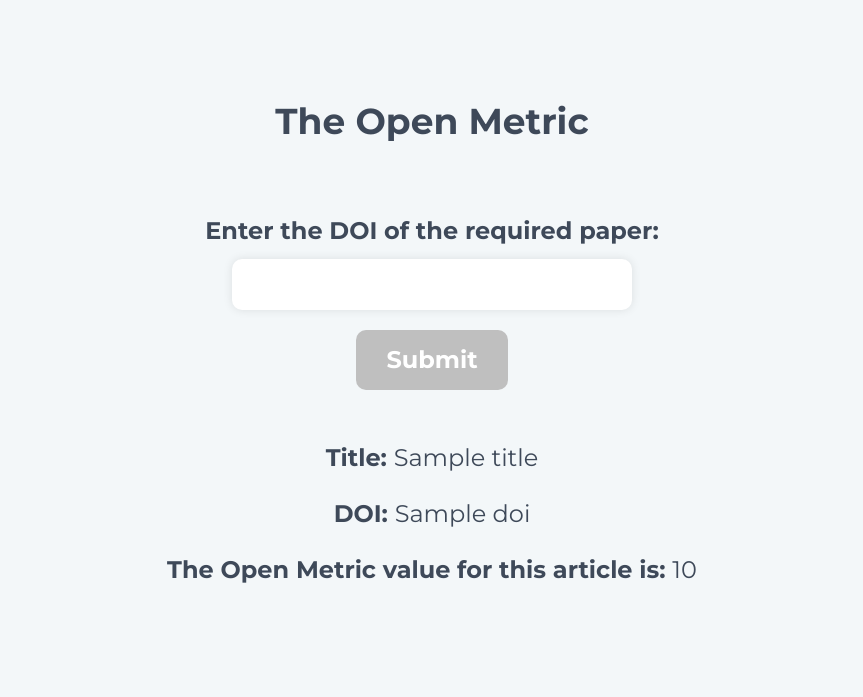
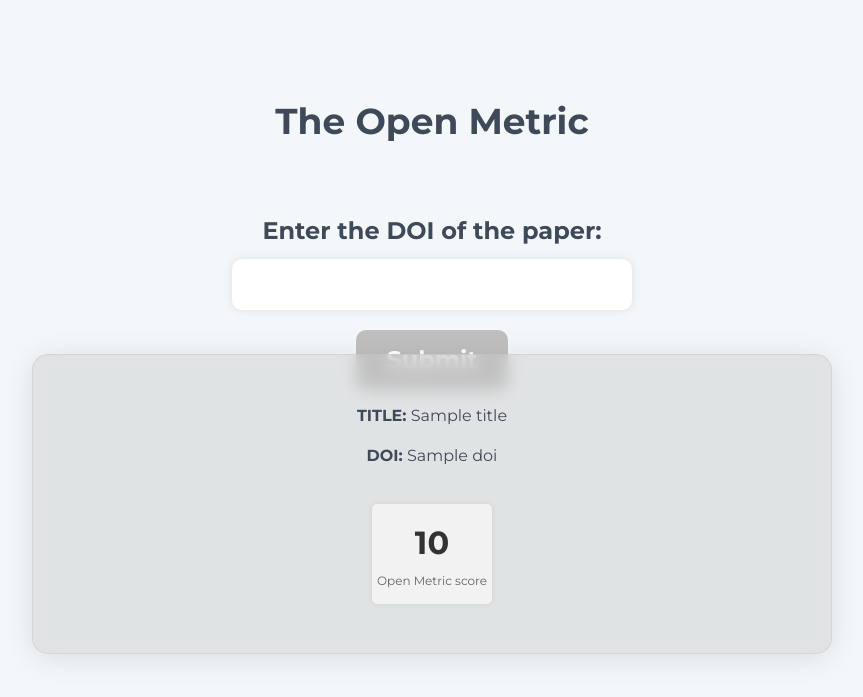
Before and after one commit to aryndam9/nasa-spaceappschallenge, a Flask app: template templates/index.html in a window 1280 px wide. Shown: the part 56-753 px from the top of the page, without its empty margins (208-1071 px from the left). Run offline with Flask 3, Linux system fonts and the light colour scheme; the template is opened without the code that fills it: most values are stand-ins (such as "Sample title", 1, 10 or a date in 2020).

Commit message:
Updated results design

```diff
--- a/app.py
+++ b/app.py
@@ -4,8 +4,26 @@ import json
 
 app = Flask(__name__)
 
-def normalize(x, bounds):
-    return bounds['desired']['lower'] + (x - bounds['actual']['lower']) * (bounds['desired']['upper'] - bounds['desired']['lower']) / (bounds['actual']['upper'] - bounds['actual']['lower'])
+# def open_score(is_oa, cited_by_social, total_citation_sum):
+#     normalized_is_oa = is_oa / max(is_oa, cited_by_social, total_citation_sum)
+#     normalized_cited_by_social = cited_by_social / max(is_oa, cited_by_social, total_citation_sum)
+#     normalized_total_citation_sum = total_citation_sum / max(is_oa, cited_by_social, total_citation_sum)
+
+#     open_metric_score = ((normalized_is_oa * 0.25) + (normalized_cited_by_social * 0.25) + (normalized_total_citation_sum * 0.5)) * 100
+
+#     return open_metric_score
+
+def open_score(is_oa, cited_by_social, total_citation_sum):
+    # final_number = ((x - min(x, y, z)) / (max(x, y, z) - min(x, y, z)) * 0.25
+# + (y - min(x, y, z)) / (max(x, y, z) - min(x, y, z)) * 0.25
+# + (z - min(x, y, z)) / (max(x, y, z) - min(x, y, z)) * 0.5) * 100
+
+    final_number = ((is_oa - min(is_oa, cited_by_social, total_citation_sum)) / (max(is_oa, cited_by_social, total_citation_sum) - min(is_oa, cited_by_social, total_citation_sum)) * 0.25
++ (cited_by_social - min(is_oa, cited_by_social, total_citation_sum)) / (max(is_oa, cited_by_social, total_citation_sum) - min(is_oa, cited_by_social, total_citation_sum)) * 0.25
++ (total_citation_sum - min(is_oa, cited_by_social, total_citation_sum)) / (max(is_oa, cited_by_social, total_citation_sum) - min(is_oa, cited_by_social, total_citation_sum)) * 0.5) * 100
+
+    return final_number
+
 
 # the API prefix
 api_altmetric = "http://api.altmetric.com/v1/doi/"
@@ -24,18 +42,16 @@ def home():
                 result = response.json()
                 title = result['title']
                 doi = result['doi']
-                is_oa = 0 if result['is_oa'] == False else 1
-                cited_by = [key for key in result.keys() if key.startswith('cited_by')]
-                wanted_cited_by = ['cited_by_fbwalls_count', 'cited_by_feeds_count', 'cited_by_gplus_count', 'cited_by_msm_count', 'cited_by_posts_count', 'cited_by_rdts_count', 'cited_by_tweeters_count', 'cited_by_videos_count']
-                required_cited_by = list(set(wanted_cited_by).intersection(cited_by))
-                cited_by_results = sum([float(result[key]) for key in required_cited_by])
+                is_oa = 0 if result['is_oa'] == False else 25
+                cited_by_social = result['cited_by_posts_count']
+
                 total_citation = requests.get(api_citation_total + doi)
                 total_citation_json = total_citation.json()
                 total_citation_sum = len(total_citation_json)
 
-                open_metric_score = (total_citation_sum/4)*is_oa + (total_citation_sum/2) + cited_by_results
+                open_metric_score = open_score(is_oa, cited_by_social, total_citation_sum)
 
-                return render_template('index.html', title=title, doi=doi, open_metric_score=open_metric_score)
+                return render_template('index.html', title=title, doi=doi, open_metric_score=round(open_metric_score, 2))
             else:
                 return render_template('index.html', error=True)
         except:
--- a/templates/index.html
+++ b/templates/index.html
@@ -61,18 +61,79 @@
         background-color: #3E4959;
         box-shadow: 0px 0px 10px rgba(0, 0, 0, 0.2);
       }
-      .results {
-        margin-top: 50px;
-        text-align: center;
-      }
-      .results p {
-        font-size: 24px;
-        font-weight: 700;
-        margin-bottom: 20px;
-      }
-      .results p span {
-        font-weight: 400;
-      }
+      .glass-box {
+  background: rgba(195, 195, 195, 0.38);
+  border-radius: 16px;
+  box-shadow: 0 4px 30px rgba(0, 0, 0, 0.1);
+  backdrop-filter: blur(8.6px);
+  -webkit-backdrop-filter: blur(8.6px);
+  border: 1px solid rgba(195, 195, 195, 0.43);
+  display: inline-block;
+  padding: 10px;
+  width: 800px;
+  height: 300px;
+  position: absolute;
+  top: 70%;
+  left: 50%;
+  transform: translate(-50%, -50%);
+
+  /* media query for smaller screens */
+  @media only screen and (max-width: 768px) {
+    width: 90%;
+    height: auto;
+    padding: 20px;
+    top: 70%;
+    left: 50%;
+    transform: translate(-50%, -50%);
+  }
+}
+
+.results {
+  width: 100%;
+  height: 100%;
+  display: flex;
+  flex-direction: column;
+  justify-content: center;
+  align-items: center;
+}
+
+
+.box {
+  display: flex;
+  flex-direction: column;
+  justify-content: center;
+  align-items: center;
+  width: 120px;
+  height: 100px;
+  background-color: #f2f2f2;
+  border-radius: 5px;
+  box-shadow: 0px 0px 5px rgba(0, 0, 0, 0.1);
+  margin-top: 20px;
+
+  /* media query for smaller screens */
+  @media only screen and (max-width: 768px) {
+    width: 80%;
+    height: auto;
+    margin-top: 10px;
+  }
+}
+
+.number {
+  font-size: 32px;
+  font-weight: bold;
+  color: #333;
+  padding-bottom: 5px;
+}
+
+.text {
+  font-size: 12px;
+  color: #666;
+}
+
+
+
+
+
     </style>
   </head>
   <body>
@@ -80,16 +141,29 @@
     <div>
       <h1>The Open Metric</h1>
       <form action="/" method="POST">
-        <label for="doi">Enter the DOI of the required paper:</label>
+        <label for="doi">Enter the DOI of the paper:</label>
         <input type="text" id="doi" name="doi">
         <input type="submit" value="Submit">
       </form>
       {% if open_metric_score %}
+      <div class="glass-box">
         <div class="results">
-          <p>Title: <span>{{ title }}</span></p>
-          <p>DOI: <span>{{ doi }}</span></p>
-          <p>The Open Metric value for this article is: <span>{{ open_metric_score }}</span></p>
+          <p><span style="font-weight:bold;">TITLE:</span> <span>{{ title }}</span></p>
+    <p><span style="font-weight:bold;">DOI:</span> <span>{{ doi }}</span></p>
+
+          <div class="box">
+            <span class="number">{{ open_metric_score }}</span>
+            <span class="text">Open Metric score</span>
+          </div>
         </div>
+      </div>
+
+
+
+
+
+
+
       {% endif %}
     </div>
 
```
Also changed, not shown: templates/errors.html (+96 -5 lines), templates/result.html (deleted, +0 -30 lines).
